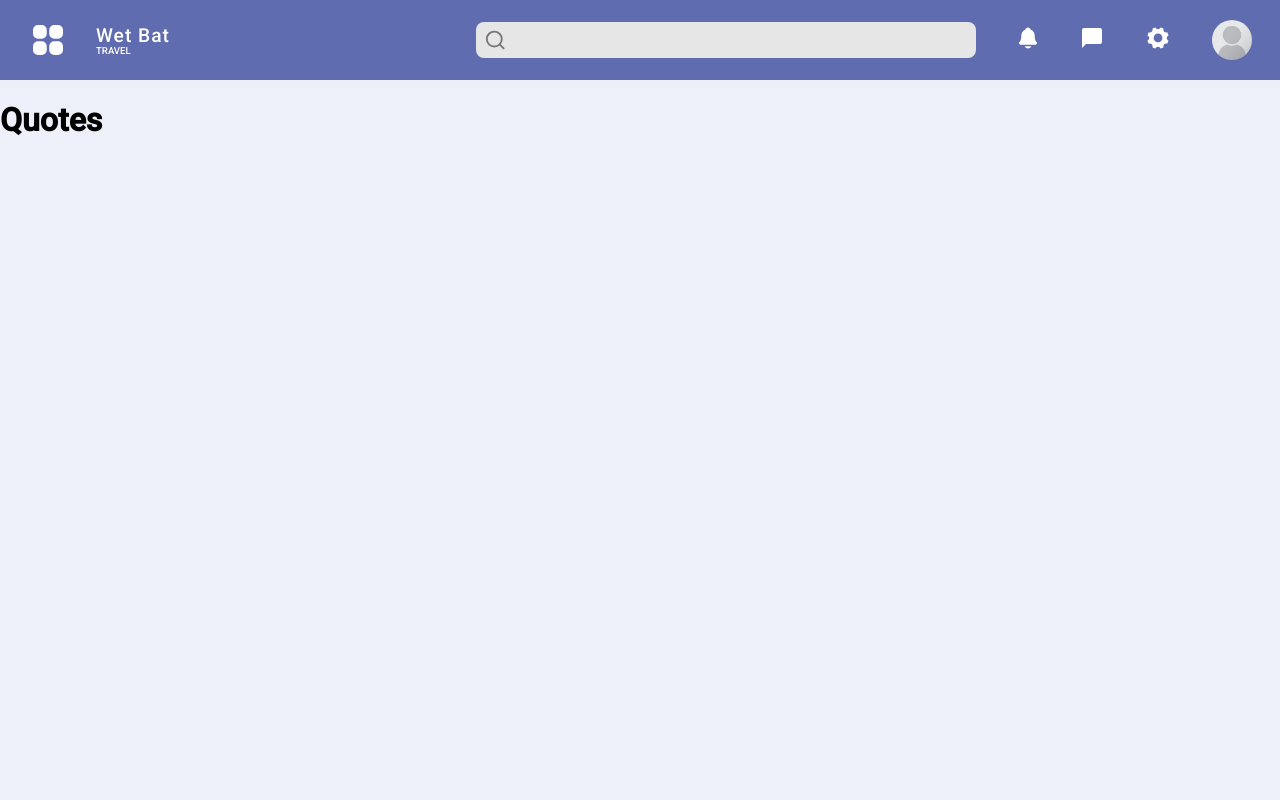
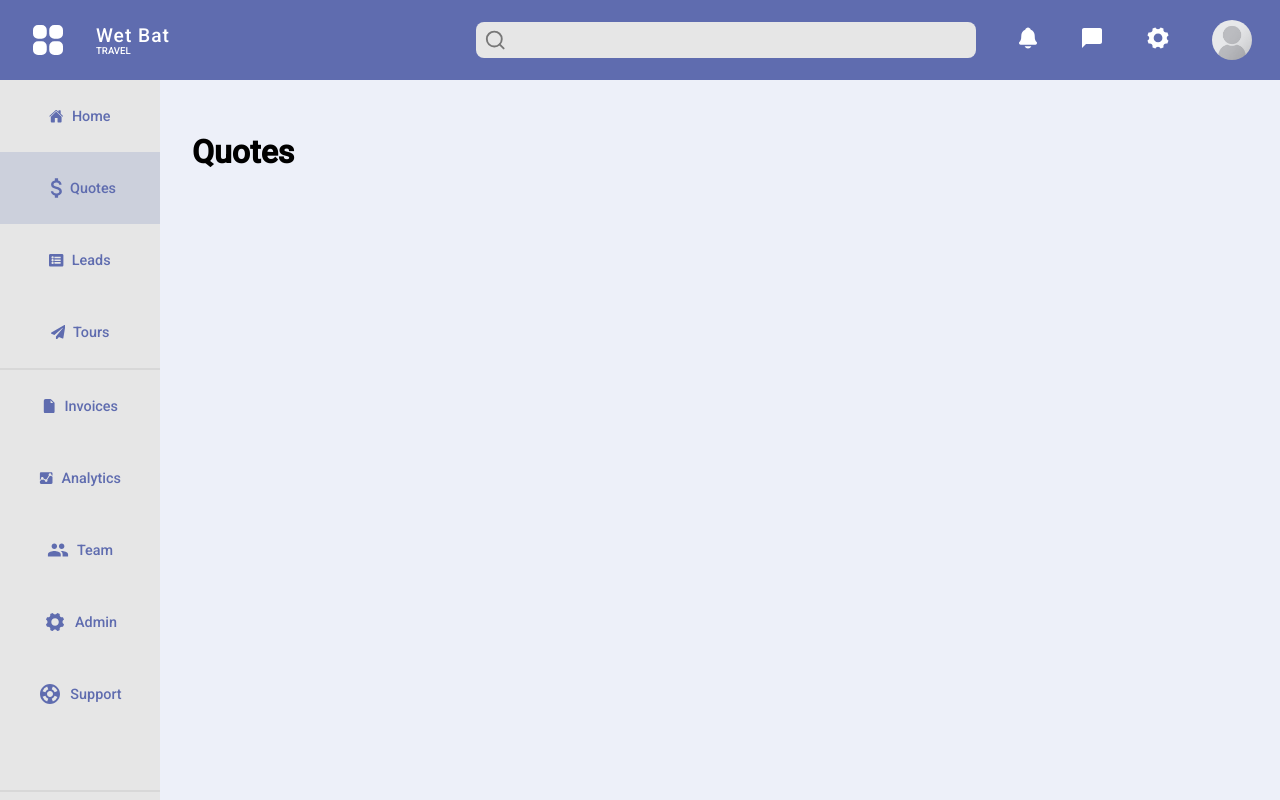
Before and after one commit to ebarross/wet-bat, a React (Vite) app in the folder frontend/: page / in a window 1280 px wide. Built offline with nearby package versions, Linux system fonts and the light colour scheme.

Commit message:
create sidebar component

```diff
--- a/frontend/src/components/Layout.tsx
+++ b/frontend/src/components/Layout.tsx
@@ -1,10 +1,21 @@
 import React from "react";
 import styled from "styled-components";
 import Header from "./Header";
+import Sidebar from "./Sidebar";
 
 const Container = styled.div`
   background-color: #edf0f9;
   height: 100%;
+`;
+
+const Content = styled.div`
+  display: flex;
+`;
+
+const Main = styled.main`
+  width: 100%;
+  margin-left: 160px;
+  padding: 32px;
 `;
 
 type Props = {
@@ -15,8 +26,10 @@ function Layout({ children }: Props) {
   return (
     <Container>
       <Header />
-      <nav></nav>
-      <main>{children}</main>
+      <Content>
+        <Sidebar />
+        <Main>{children}</Main>
+      </Content>
     </Container>
   );
 }
--- /dev/null
+++ b/frontend/src/components/Sidebar.tsx
@@ -0,0 +1,124 @@
+import styled from "styled-components";
+import { IoHome } from "react-icons/io5";
+import { MdAttachMoney, MdGroup, MdSupport } from "react-icons/md";
+import { FaListAlt, FaPaperPlane } from "react-icons/fa";
+import { BsFileEarmarkFill } from "react-icons/bs";
+import { IoMdAnalytics, IoIosSettings } from "react-icons/io";
+
+const Container = styled.div`
+  position: fixed;
+  width: 160px;
+  height: 100%;
+  background-color: #e6e6e6;
+`;
+
+const List = styled.ul`
+  padding: 0;
+  margin: 0;
+  display: flex;
+  flex-direction: column;
+`;
+
+const Item = styled.li`
+  width: 100%;
+`;
+
+const Link = styled.a<{ active?: boolean }>`
+  font-size: 0.9rem;
+  font-weight: 500;
+  text-decoration: none;
+  height: 72px;
+  color: #5f6caf;
+  display: flex;
+  align-items: center;
+  justify-content: center;
+  gap: 8px;
+  transition: background-color 0.2s ease;
+  background-color: ${(props) => (props.active ? "#ccd0dc" : "transparent")};
+
+  :hover {
+    background-color: #ccd0dc;
+  }
+`;
+
+const Divider = styled.div`
+  width: 100%;
+  border-top: 2px solid #cccccc88;
+`;
+
+const Rights = styled.div`
+  margin-top: 60px;
+
+  p {
+    font-size: 0.6rem;
+    font-weight: 500;
+    text-align: center;
+    color: #aaa;
+    width: 60%;
+    margin: 40px auto 0px;
+  }
+`;
+
+function Sidebar() {
+  return (
+    <Container>
+      <nav>
+        <List>
+          <Item>
+            <Link href="/">
+              <IoHome /> Home
+            </Link>
+          </Item>
+          <Item>
+            <Link href="/quotes" active>
+              <MdAttachMoney size={26} style={{ marginRight: "-8px" }} /> Quotes
+            </Link>
+          </Item>
+          <Item>
+            <Link href="/leads">
+              <FaListAlt /> Leads
+            </Link>
+          </Item>
+          <Item>
+            <Link href="/tours">
+              <FaPaperPlane /> Tours
+            </Link>
+          </Item>
+          <Divider />
+          <Item>
+            <Link href="/invoices">
+              <BsFileEarmarkFill /> Invoices
+            </Link>
+          </Item>
+          <Item>
+            <Link href="/analytics">
+              <IoMdAnalytics /> Analytics
+            </Link>
+          </Item>
+          <Item>
+            <Link href="/team">
+              <MdGroup size={22} /> Team
+            </Link>
+          </Item>
+          <Item>
+            <Link href="/admin">
+              <IoIosSettings size={24} />
+              Admin
+            </Link>
+          </Item>
+          <Item>
+            <Link href="/support">
+              <MdSupport size={24} /> Support
+            </Link>
+          </Item>
+        </List>
+      </nav>
+      <Rights>
+        <Divider />
+        <p>Allright received by wetbat 2020 *</p>
+      </Rights>
+    </Container>
+  );
+}
+
+export default Sidebar;
```
